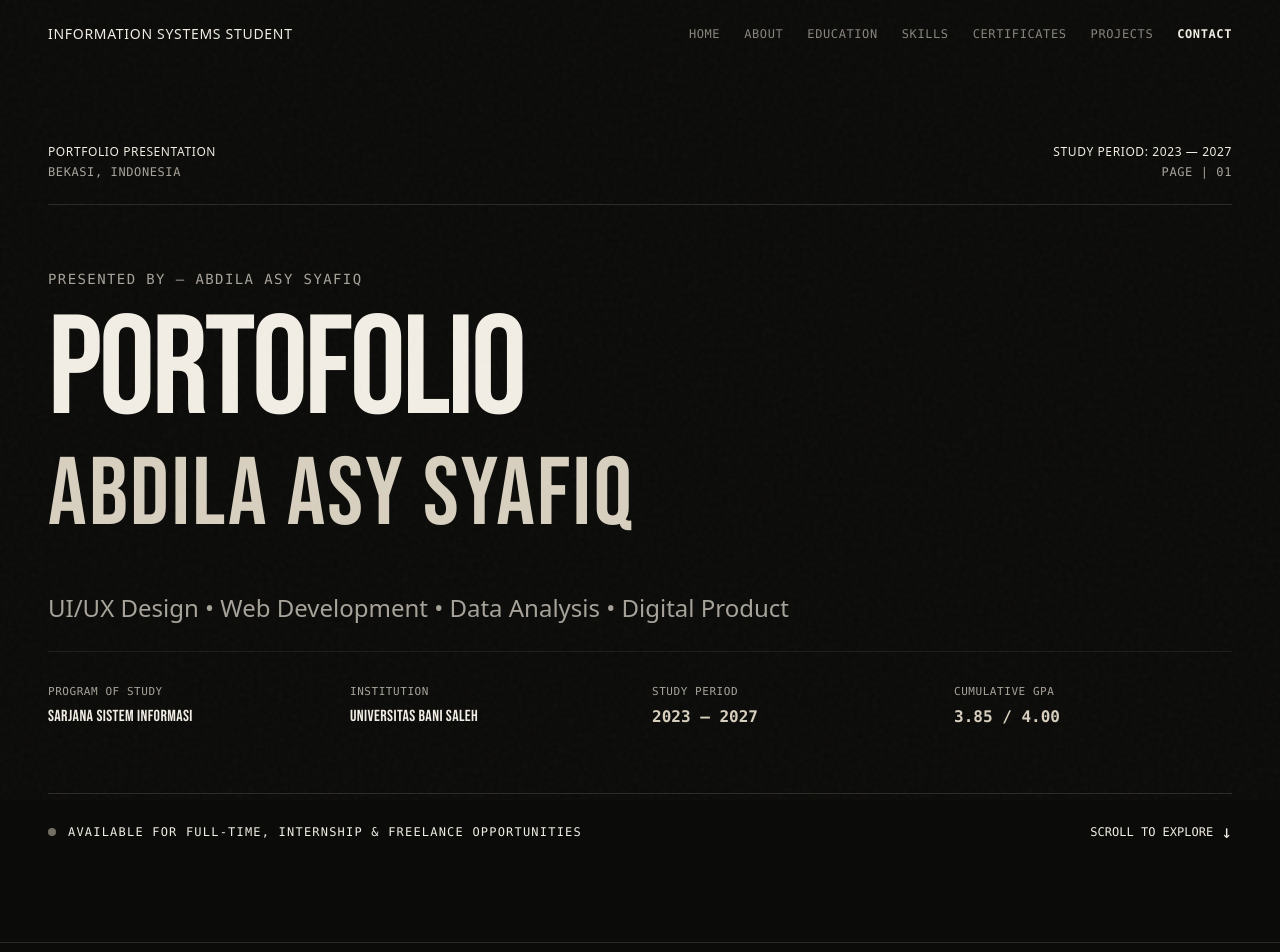
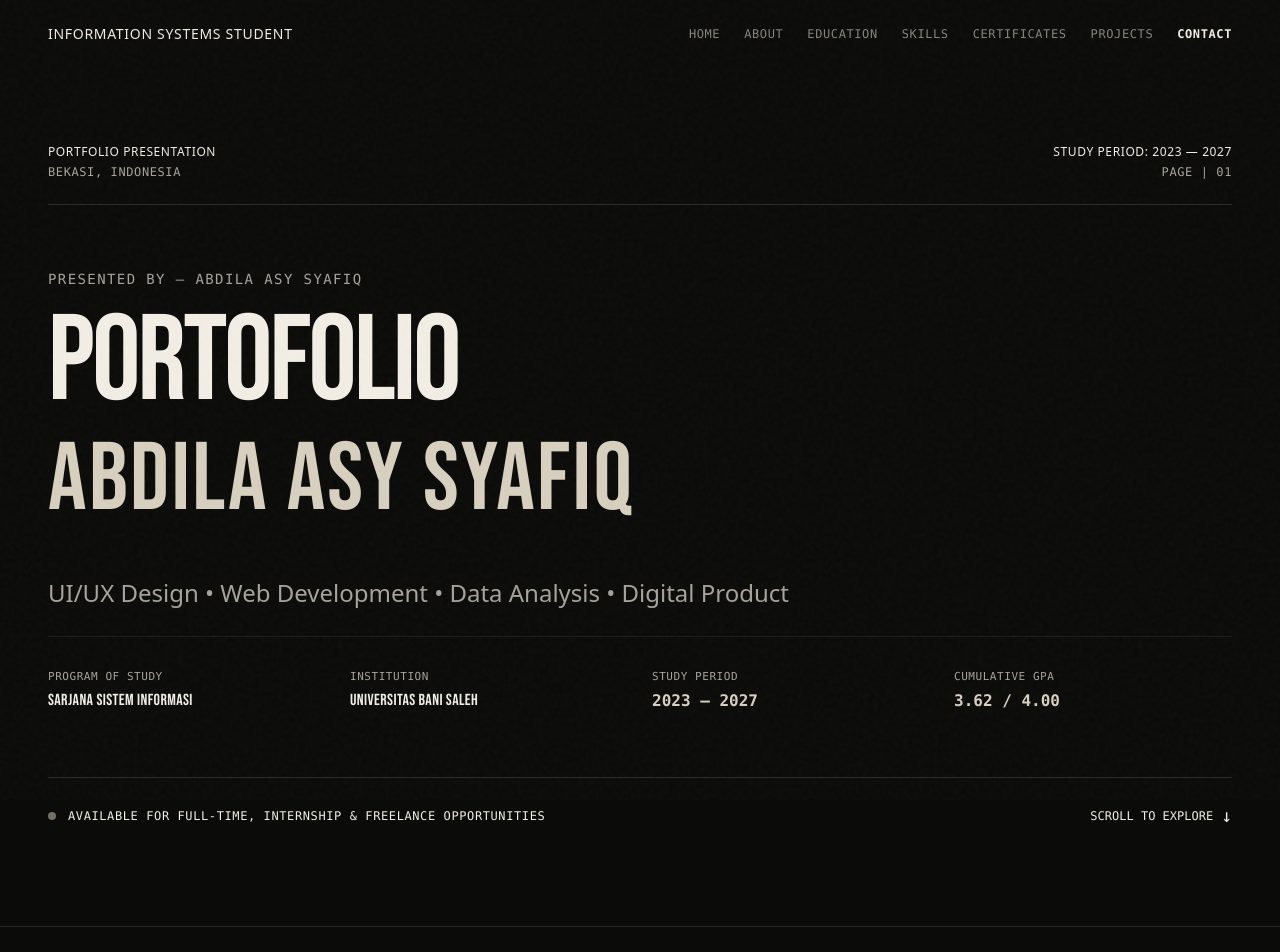
Before and after one commit to dilcuyy/Portfolio-Abdila, a React (Vite) app: page / in a window 1280 px wide. Shown: the top 952 px of the page. Built offline with nearby package versions, Linux system fonts and the light colour scheme.

Commit message:
style: update

```diff
--- a/src/components/Contact.jsx
+++ b/src/components/Contact.jsx
@@ -130,17 +130,17 @@ export default function Contact() {
             </p>
 
             {/* Quick Email Pill */}
-            <div className="pt-2 flex items-center space-x-4">
+            <div className="pt-2 flex flex-wrap items-center gap-3">
               <button
                 onClick={handleCopyEmail}
-                className="flex items-center space-x-3 px-6 py-3.5 rounded-full border border-[#2B2A26] bg-[#12120F] hover:border-[#D8D0BF] text-sm font-mono text-[#F2EEE5] transition-all group cursor-pointer"
+                className="flex items-center space-x-3 px-5 sm:px-6 py-3 sm:py-3.5 rounded-full border border-[#2B2A26] bg-[#12120F] hover:border-[#D8D0BF] text-xs sm:text-sm font-mono text-[#F2EEE5] transition-all group cursor-pointer max-w-full truncate"
               >
-                <Mail size={16} className="text-[#D8D0BF]" />
-                <span>{portfolioData.contact.email}</span>
+                <Mail size={16} className="text-[#D8D0BF] flex-shrink-0" />
+                <span className="truncate">{portfolioData.contact.email}</span>
                 {copied ? (
-                  <Check size={16} className="text-emerald-400" />
+                  <Check size={16} className="text-emerald-400 flex-shrink-0" />
                 ) : (
-                  <span className="text-xs text-[#A7A39A] group-hover:text-[#F2EEE5] transition-colors">
+                  <span className="text-xs text-[#A7A39A] group-hover:text-[#F2EEE5] transition-colors flex-shrink-0">
                     (COPY)
                   </span>
                 )}
@@ -170,12 +170,12 @@ export default function Contact() {
 
           {/* Right Column - Contact Form with Web3Forms & Mail Fallback */}
           <div className="contact-reveal lg:col-span-6">
-            <div className="bg-[#12120F] border border-[#2B2A26] p-8 sm:p-10 rounded-3xl space-y-6 relative">
-              <div className="flex items-center justify-between">
+            <div className="bg-[#12120F] border border-[#2B2A26] p-6 sm:p-10 rounded-2xl sm:rounded-3xl space-y-6 relative">
+              <div className="flex flex-col sm:flex-row sm:items-center justify-between gap-3 sm:gap-0">
                 <span className="text-xs font-mono text-[#D8D0BF] uppercase tracking-widest block">
                   DIRECT INQUIRY
                 </span>
-                <span className="inline-flex items-center space-x-2 text-[10px] font-mono uppercase tracking-widest text-[#A7A39A] bg-[#0B0B09] px-2.5 py-1 rounded-full border border-[#2B2A26]">
+                <span className="inline-flex items-center space-x-2 text-[10px] font-mono uppercase tracking-widest text-[#A7A39A] bg-[#0B0B09] px-2.5 py-1 rounded-full border border-[#2B2A26] w-fit">
                   <span className="w-1.5 h-1.5 rounded-full bg-emerald-400 animate-pulse" />
                   <span>WEB3FORMS / DIRECT MAIL</span>
                 </span>
--- a/src/components/Education.jsx
+++ b/src/components/Education.jsx
@@ -108,7 +108,7 @@ export default function Education() {
                 CUMULATIVE GPA / IPK
               </span>
               <p className="text-5xl sm:text-6xl font-mono font-bold text-[#F2EEE5] tracking-tight">
-                3.85
+                3.62
               </p>
               <p className="text-xs font-mono text-[#D8D0BF] uppercase tracking-wider pt-1">
                 SCALE 4.00 — ACTIVE UNDERGRADUATE STUDENT
--- a/src/components/Hero.jsx
+++ b/src/components/Hero.jsx
@@ -99,7 +99,7 @@ export default function Hero() {
                 CUMULATIVE GPA
               </span>
               <span className="text-sm md:text-base font-mono text-[#D8D0BF] font-semibold block mt-1">
-                3.85 / 4.00
+                {portfolioData.education.gpa}
               </span>
             </div>
           </div>
@@ -107,9 +107,9 @@ export default function Hero() {
 
         {/* Bottom Banner Details */}
         <div className="hero-sub-meta pt-6 border-t border-[#2B2A26] flex flex-col md:flex-row justify-between items-start md:items-center text-xs font-mono text-[#A7A39A] gap-4">
-          <div className="flex items-center space-x-3">
-            <span className="inline-block w-2 h-2 rounded-full bg-[#D8D0BF] animate-pulse" />
-            <span className="uppercase tracking-widest text-[#F2EEE5] whitespace-nowrap">
+          <div className="flex items-center space-x-3 min-w-0">
+            <span className="inline-block w-2 h-2 rounded-full bg-[#D8D0BF] animate-pulse flex-shrink-0" />
+            <span className="uppercase tracking-wider text-[#F2EEE5] leading-snug">
               AVAILABLE FOR FULL-TIME, INTERNSHIP & FREELANCE OPPORTUNITIES
             </span>
           </div>
--- a/src/components/Internship.jsx
+++ b/src/components/Internship.jsx
@@ -106,9 +106,8 @@ export default function Internship() {
     if (diff < -total / 2) diff += total;
 
     const absDiff = Math.abs(diff);
+    const isMobile = typeof window !== 'undefined' && window.innerWidth < 640;
 
-    // Non-clipping 3D Cylinder geometry:
-    // translateX pushes side cards sideways; translateZ pushes them deep into negative Z space so near edges never penetrate the front card!
     let translateX = 0;
     let translateZ = 0;
     let rotateY = 0;
@@ -125,16 +124,16 @@ export default function Internship() {
       zIndex = 50;
     } else if (absDiff === 1) {
       const dir = diff > 0 ? 1 : -1;
-      translateX = dir * 320; // Sideways displacement
-      translateZ = -260;     // Deep negative Z push to prevent near-edge 3D clipping
-      rotateY = dir * 26;    // Subtle outward curve
+      translateX = dir * (isMobile ? 200 : 320); // Responsive displacement to prevent viewport clipping on mobile
+      translateZ = isMobile ? -180 : -260;
+      rotateY = dir * 26;
       scale = 0.84;
       opacity = 0.7;
       zIndex = 20;
     } else if (absDiff === 2) {
       const dir = diff > 0 ? 1 : -1;
-      translateX = dir * 540;
-      translateZ = -460;
+      translateX = dir * (isMobile ? 360 : 540);
+      translateZ = isMobile ? -320 : -460;
       rotateY = dir * 45;
       scale = 0.68;
       opacity = 0.3;
@@ -247,7 +246,7 @@ export default function Internship() {
             </div>
 
             <div
-              className="relative w-full max-w-[400px] sm:max-w-[440px] md:max-w-[460px] h-[500px] sm:h-[540px] flex items-center justify-center"
+              className="relative w-full max-w-[310px] sm:max-w-[440px] md:max-w-[460px] h-[500px] sm:h-[540px] flex items-center justify-center"
               style={{ transformStyle: 'preserve-3d' }}
             >
               {portfolioData.certificates.map((cert, idx) => {
--- a/src/components/Skills.jsx
+++ b/src/components/Skills.jsx
@@ -60,7 +60,7 @@ export default function Skills() {
         <div className="grid grid-cols-1 lg:grid-cols-12 gap-12 lg:gap-16 items-start">
           {/* Column 1: Soft Skills (Col-span-6 with right border divider) */}
           <div className="skills-reveal lg:col-span-6 space-y-6 lg:border-r border-[#2B2A26] lg:pr-12">
-            <div className="flex items-end justify-between pb-4 border-b border-[#2B2A26]">
+            <div className="flex flex-col sm:flex-row sm:items-end justify-between pb-4 border-b border-[#2B2A26] gap-1 sm:gap-0">
               <h3 className="text-3xl sm:text-4xl font-bebas text-[#F2EEE5] uppercase tracking-wider">
                 SOFT SKILLS
               </h3>
@@ -93,7 +93,7 @@ export default function Skills() {
 
           {/* Column 2: Hard Skills (Col-span-6) */}
           <div className="skills-reveal lg:col-span-6 space-y-6">
-            <div className="flex items-end justify-between pb-4 border-b border-[#2B2A26]">
+            <div className="flex flex-col sm:flex-row sm:items-end justify-between pb-4 border-b border-[#2B2A26] gap-1 sm:gap-0">
               <h3 className="text-3xl sm:text-4xl font-bebas text-[#F2EEE5] uppercase tracking-wider">
                 HARD SKILLS
               </h3>
--- a/src/data/portfolio.js
+++ b/src/data/portfolio.js
@@ -15,7 +15,7 @@ export const portfolioData = {
     degree: "Sarjana Sistem Informasi (S.Kom)",
     university: "Universitas Bani Saleh",
     period: "2023 — 2027",
-    gpa: "3.85 / 4.00",
+    gpa: "3.62 / 4.00",
     status: "Active Undergraduate Student",
     description: "Focused on Enterprise Information Systems, Software Architecture, User Experience Engineering, and Relational Database Design. Completing academic coursework in web development and data analytics.",
     skillsLearned: [
@@ -199,7 +199,7 @@ export const portfolioData = {
     subhead: "Have a project, collaboration opportunity, or just want to say hello? Drop a message below.",
     email: "abdilaasy00@gmail.com",
     phone: "+62 895 1793 9138",
-    web3formsKey: "YOUR_ACCESS_KEY_HERE",
+    web3formsKey: "22f2b422-cafa-46ce-80f9-0c590e6348d8",
     socials: [
       { name: "LinkedIn", url: "https://www.linkedin.com/in/abdila-asy-syafiq", handle: "abdila-asy-syafiq" },
       { name: "GitHub", url: "https://github.com/dilcuyy", handle: "@dilcuyy" },
--- a/src/index.css
+++ b/src/index.css
@@ -24,19 +24,18 @@
   }
 }
 
-/* Custom Scrollbar */
+/* Completely Hide Browser Scrollbars while preserving full scrolling functionality */
+html, body {
+  -ms-overflow-style: none;  /* IE and Edge */
+  scrollbar-width: none;  /* Firefox */
+}
+
+html::-webkit-scrollbar,
+body::-webkit-scrollbar,
 ::-webkit-scrollbar {
-  width: 6px;
-}
-::-webkit-scrollbar-track {
-  background: #0B0B09;
-}
-::-webkit-scrollbar-thumb {
-  background: #2B2A26;
-  border-radius: 3px;
-}
-::-webkit-scrollbar-thumb:hover {
-  background: #55534C;
+  display: none !important;
+  width: 0 !important;
+  height: 0 !important;
 }
 
 /* Noise overlay */
@@ -54,15 +53,15 @@
 
 /* Responsive Editorial Typography Clamps */
 .text-hero-giant {
-  font-size: clamp(64px, 11vw, 190px);
+  font-size: clamp(38px, 9.5vw, 180px);
 }
 
 .text-section-heading {
-  font-size: clamp(48px, 8vw, 130px);
+  font-size: clamp(32px, 7.5vw, 120px);
 }
 
 .text-display-medium {
-  font-size: clamp(36px, 5vw, 84px);
+  font-size: clamp(26px, 5vw, 84px);
 }
 
 /* Link underline animation from left to right */
```
Also changed, not shown: src/components/Navbar.jsx (+19 -13 lines).
